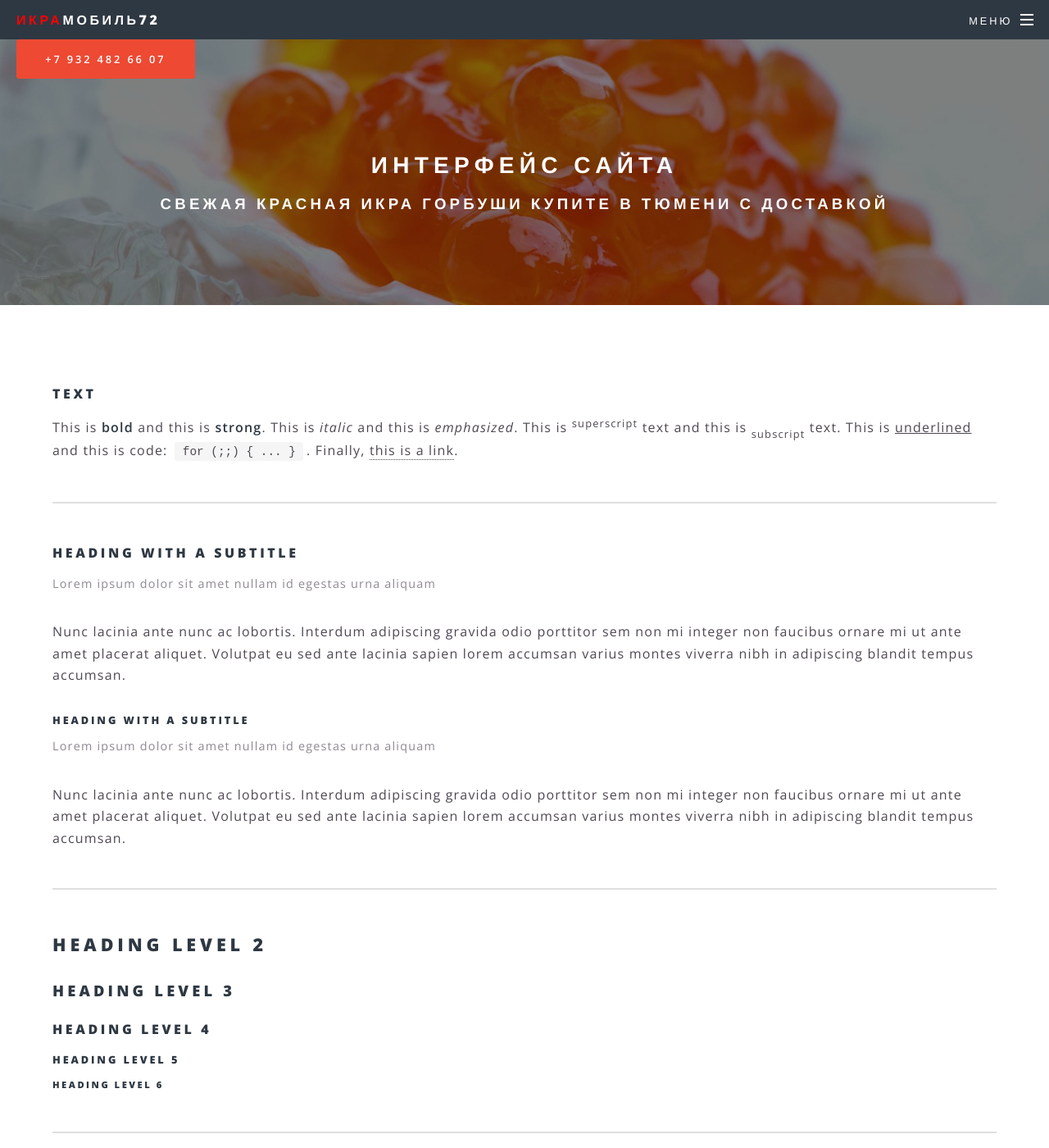
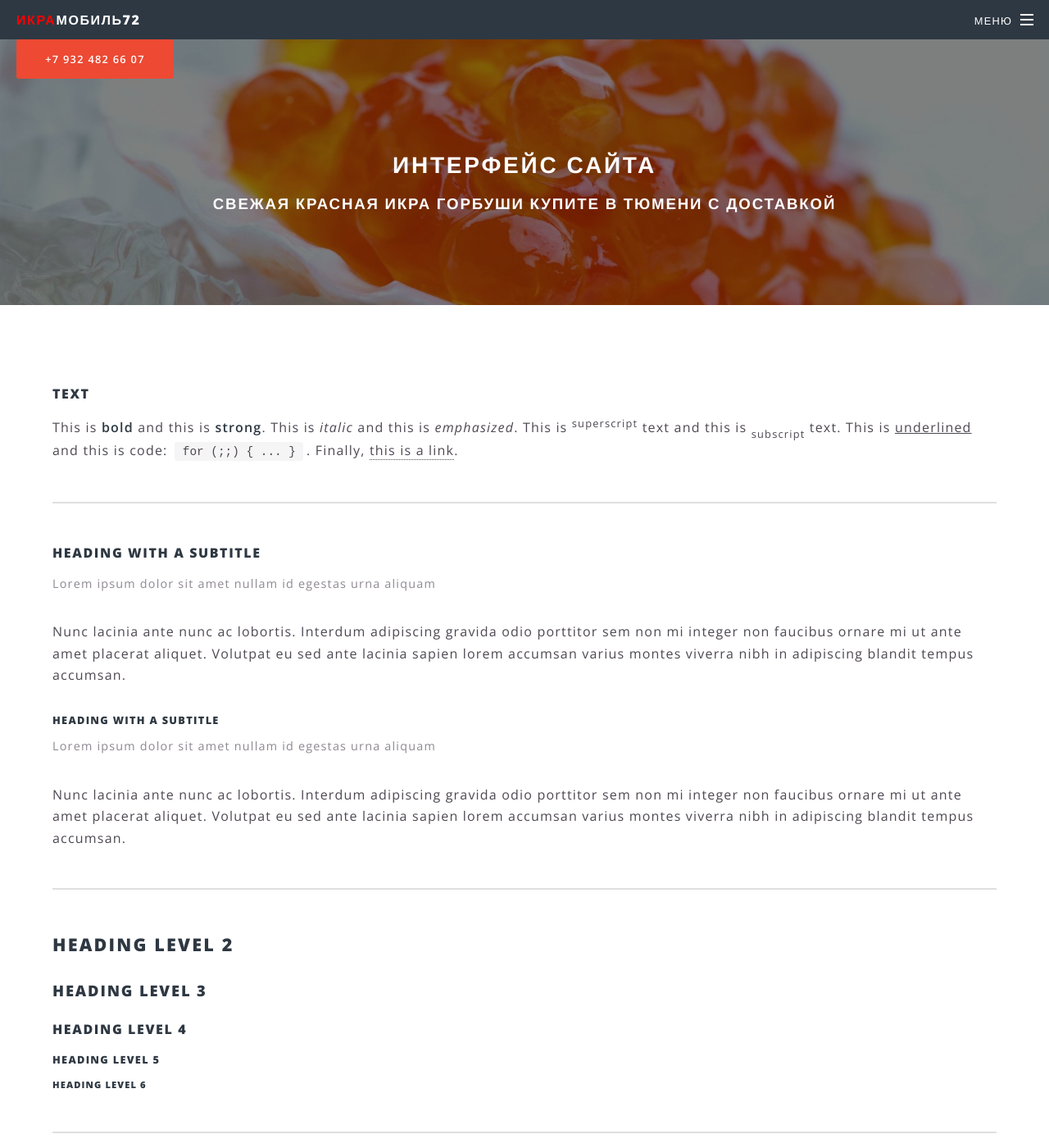
Before and after one commit to ikraman72/ikraman72.github.io, a Jekyll site: the page built from elements.html, in a window 1280 px wide and 1400 px high. Shown: the whole window at 82% size. Built offline with Jekyll 4.4.1, drawn with Linux system fonts in a browser that asks for light colours.

Commit message:
Update _vars.scss

```diff
--- a/_sass/libs/_vars.scss
+++ b/_sass/libs/_vars.scss
@@ -23,7 +23,7 @@
 		element-height:		2.75em,
 		element-margin:		2em,
 		letter-spacing:		0.075em,
-		letter-spacing-alt:	0.225em
+		letter-spacing-alt:	0.1em
 	);
 
 // Font.
```
